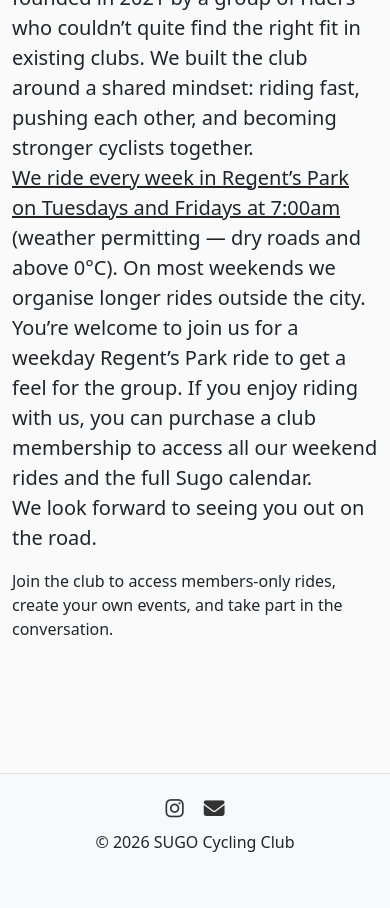
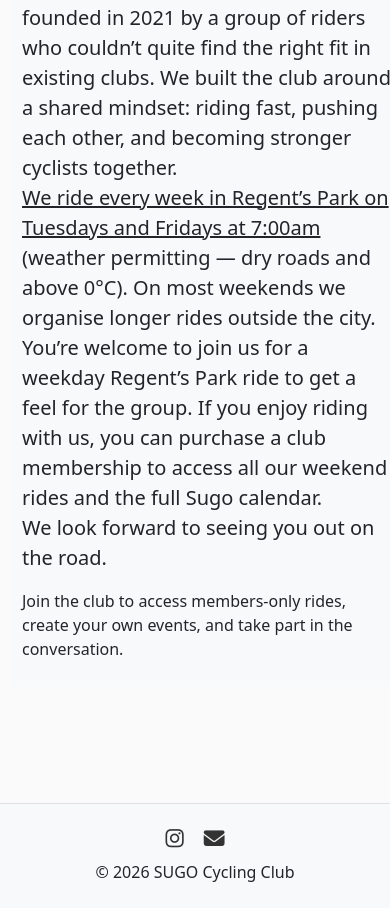
Before and after one commit to filippo-ciucciomei/sugo-membership-waes-project, a Django app: page / in a window 390 px wide. Shown: the part 803-1711 px from the top of the page. Before the commit the page ends 1655 px from the top, so only its background shows below. Run offline with Django 5.2, Linux system fonts and the light colour scheme.

Commit message:
home layout detials

```diff
--- a/static/css/style.css
+++ b/static/css/style.css
@@ -66,9 +66,7 @@ a {
     margin: 8px;
 }
 
-/* .col-4 {
-    border: 1px solid black !important;
-} */
+
 
 .ride-card {
     padding: 15px;
@@ -91,9 +89,15 @@ a {
 }
 
 .hero-row {
-    min-height: 70vh;
+    min-height: 80vh;
     border: 1px solid white;
     padding-bottom: 20px;
+}
+
+#about-sugo {
+    background-color: #f8f9fa;
+    width: 100vw !important;
+    padding: 10px;
 }
 
 @media (max-width: 768px) {
@@ -102,6 +106,13 @@ a {
     font-size: 18px;
   }
 
+  .hero-row {
+    min-height: 70vh;
+    border: 1px solid white;
+    padding-bottom: 20px;
+    margin: 10px;
+}
+
   /* .hero-row {
     min-height: 65vh;
     border: 1px solid white;
```
